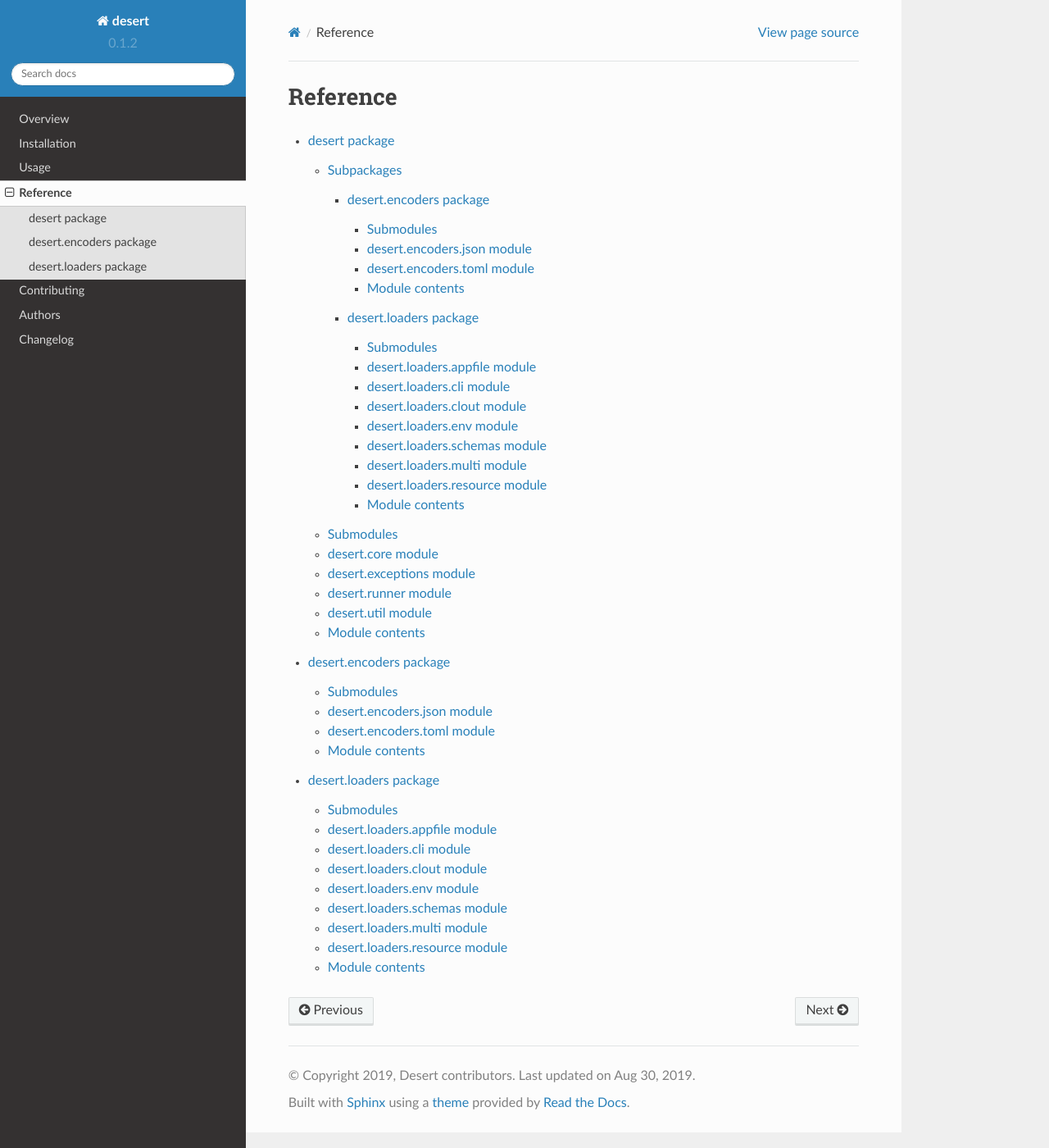
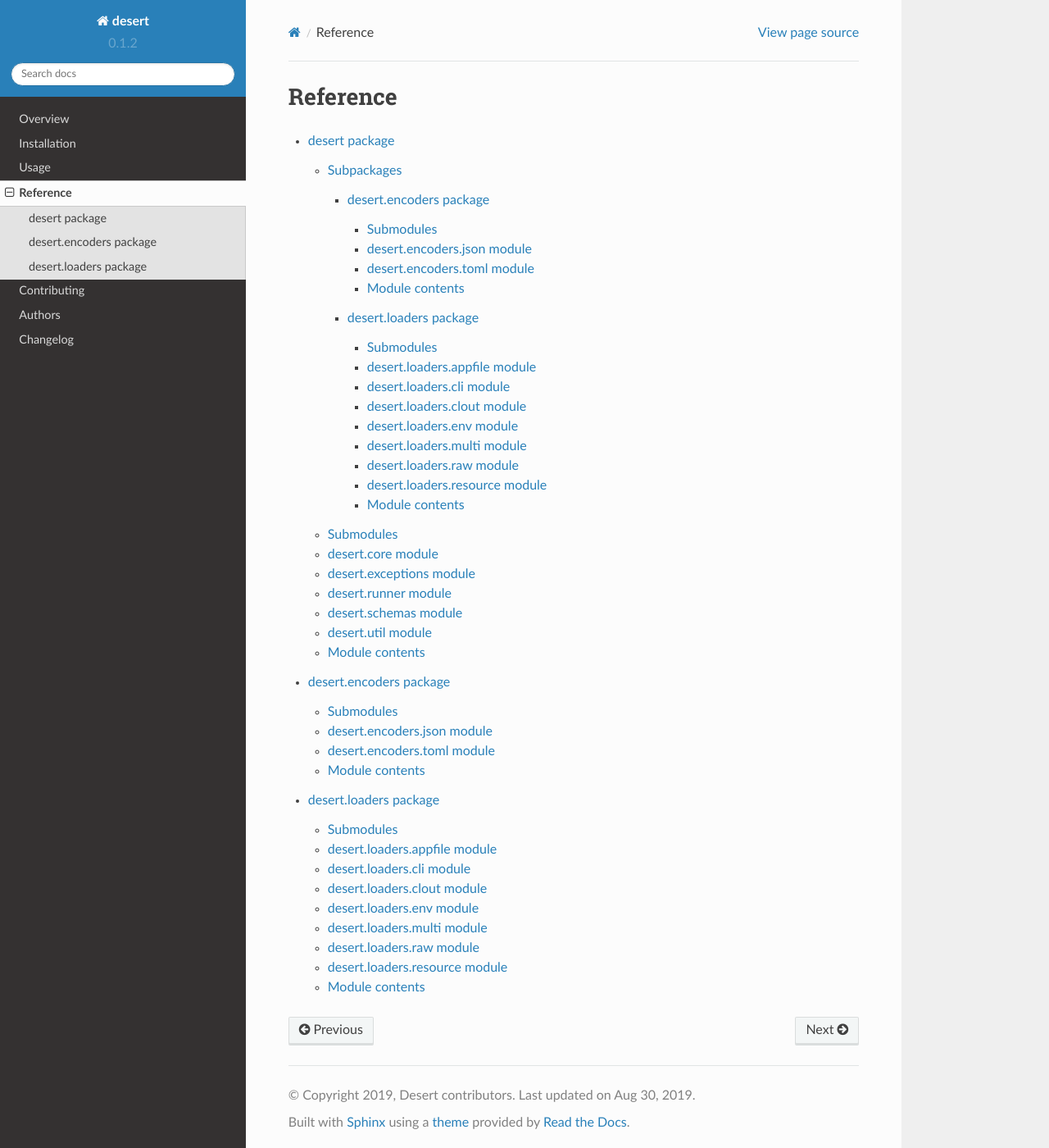
Before and after one commit to sanzoghenzo/clout, a Sphinx documentation site: the page built from docs/reference/index.rst, in a window 1280 px wide and 1400 px high. Shown: the whole window at 82% size. Built offline with Sphinx 7.4.7 and the Read the Docs theme 2.0.0, drawn with Linux system fonts in a browser that asks for light colours.

Commit message:
Update docs

```diff
--- a/docs/reference/desert.loaders.rst
+++ b/docs/reference/desert.loaders.rst
@@ -36,18 +36,18 @@ desert.loaders.env module
    :undoc-members:
    :show-inheritance:
 
-desert.loaders.schemas module
---------------------------
+desert.loaders.multi module
+---------------------------
 
-.. automodule:: desert.loaders.schemas
+.. automodule:: desert.loaders.multi
    :members:
    :undoc-members:
    :show-inheritance:
 
-desert.loaders.multi module
----------------------------
+desert.loaders.raw module
+-------------------------
 
-.. automodule:: desert.loaders.multi
+.. automodule:: desert.loaders.raw
    :members:
    :undoc-members:
    :show-inheritance:
--- a/docs/reference/desert.rst
+++ b/docs/reference/desert.rst
@@ -36,6 +36,14 @@ desert.runner module
    :undoc-members:
    :show-inheritance:
 
+desert.schemas module
+---------------------
+
+.. automodule:: desert.schemas
+   :members:
+   :undoc-members:
+   :show-inheritance:
+
 desert.util module
 ------------------
 
```
